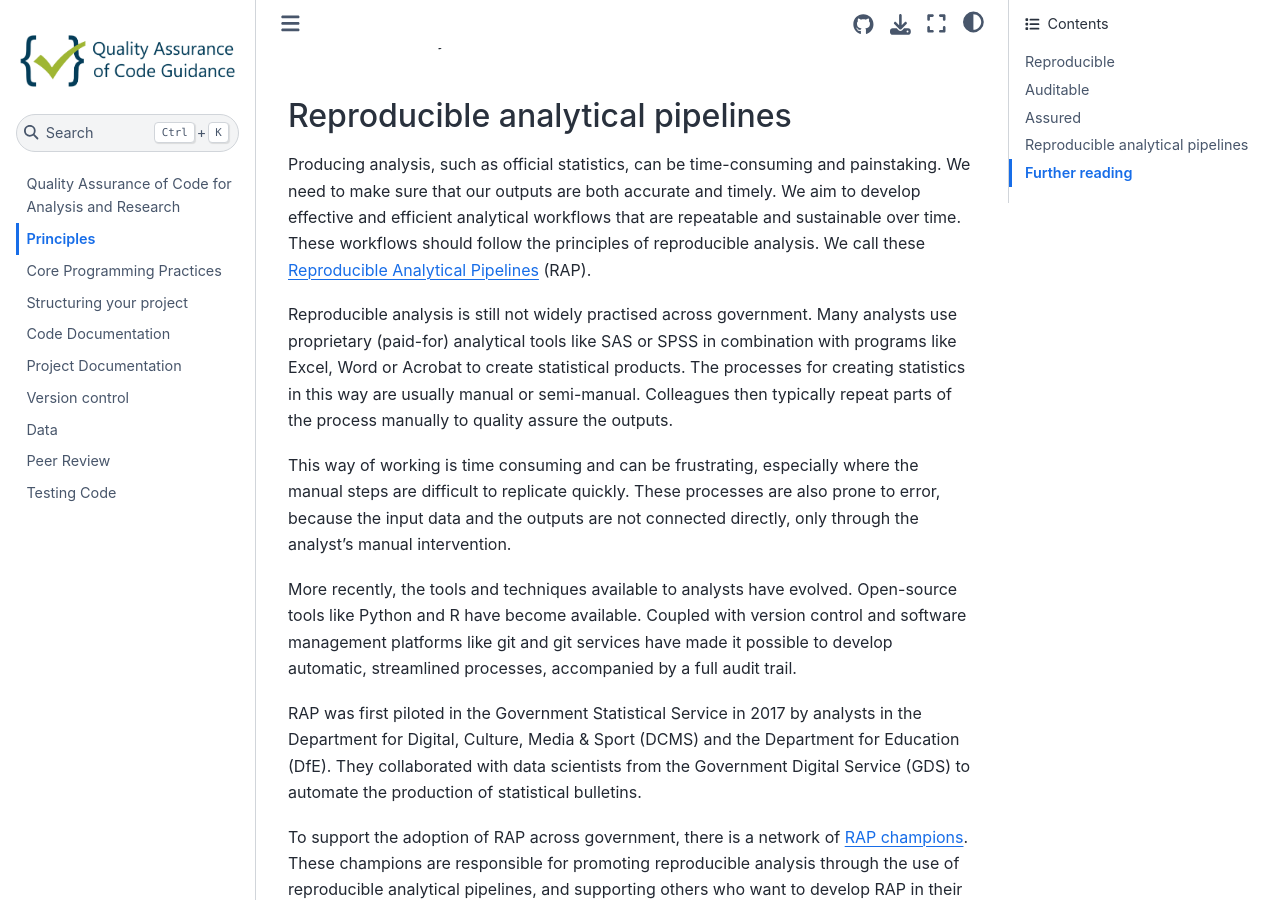
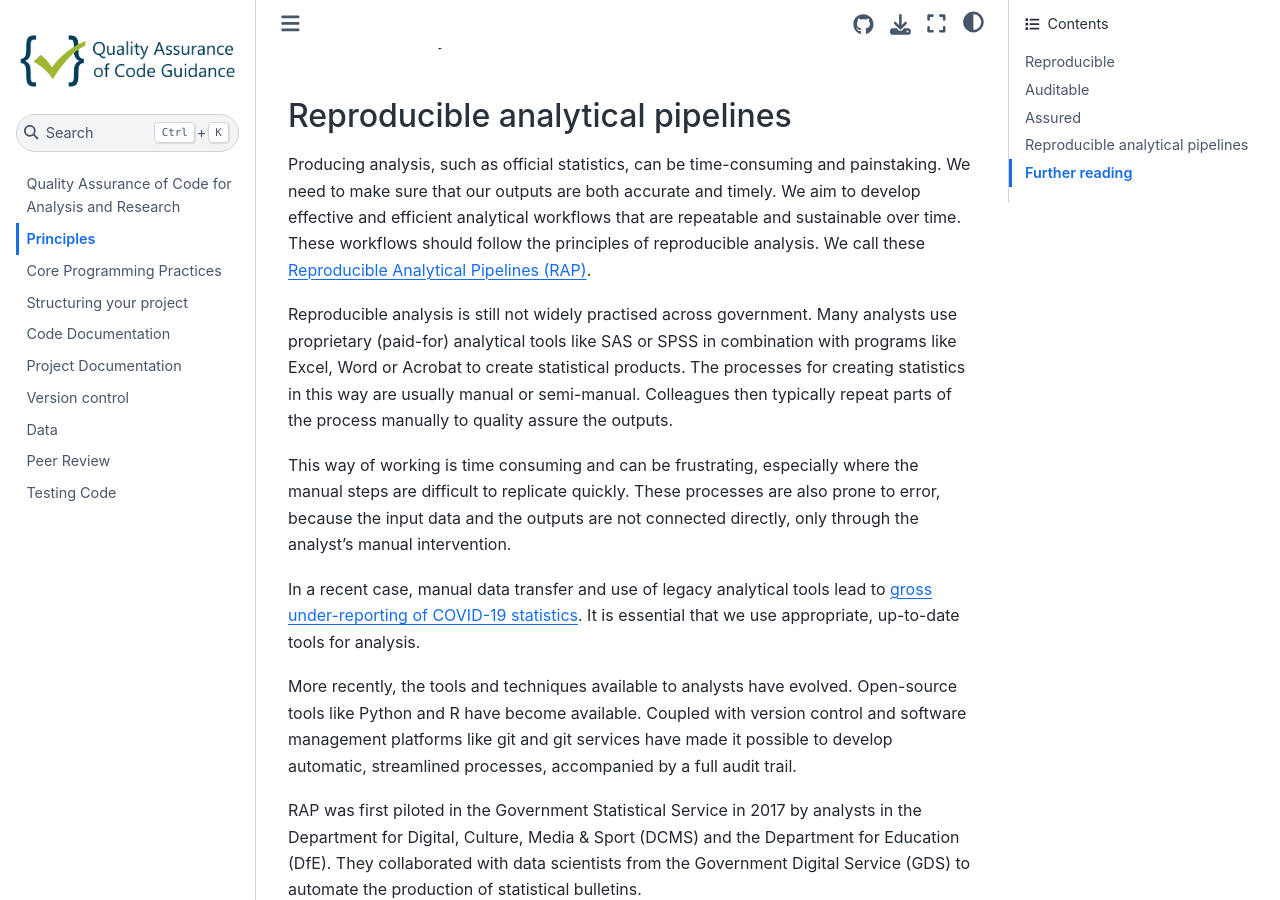
Before and after one commit to best-practice-and-impact/qa-of-code-guidance, a Jupyter Book: the page built from book/principles.md, in a window 1280 px wide and 900 px high, scrolled down 2739 px. Built offline with Jupyter Book 1.0.4 settings and Sphinx 7.4.7 and the Sphinx Book theme 1.1.4, drawn with Linux system fonts in a browser that asks for light colours.

Commit message:
Add recent example

```diff
--- a/book/principles.md
+++ b/book/principles.md
@@ -100,7 +100,7 @@ Producing analysis, such as official statistics, can be time-consuming and pains
 We need to make sure that our outputs are both accurate and timely.
 We aim to develop effective and efficient analytical workflows that are repeatable and sustainable over time.
 These workflows should follow the principles of reproducible analysis.
-We call these [Reproducible Analytical Pipelines](https://dataingovernment.blog.gov.uk/2017/03/27/reproducible-analytical-pipeline/) (RAP).
+We call these [Reproducible Analytical Pipelines (RAP)](https://dataingovernment.blog.gov.uk/2017/03/27/reproducible-analytical-pipeline/).
 
 Reproducible analysis is still not widely practised across government.
 Many analysts use proprietary (paid-for) analytical tools like SAS or SPSS in combination with programs like Excel, Word or Acrobat to create statistical products.
@@ -109,6 +109,9 @@ Colleagues then typically repeat parts of the process manually to quality assure
 
 This way of working is time consuming and can be frustrating, especially where the manual steps are difficult to replicate quickly.
 These processes are also prone to error, because the input data and the outputs are not connected directly, only through the analyst’s manual intervention.
+
+In a recent case, manual data transfer and use of legacy analytical tools lead to [gross under-reporting of COVID-19 statistics](https://www.bbc.co.uk/news/technology-54423988).
+It is essential that we use appropriate, up-to-date tools for analysis.
 
 More recently, the tools and techniques available to analysts have evolved.
 Open-source tools like Python and R have become available.
```
